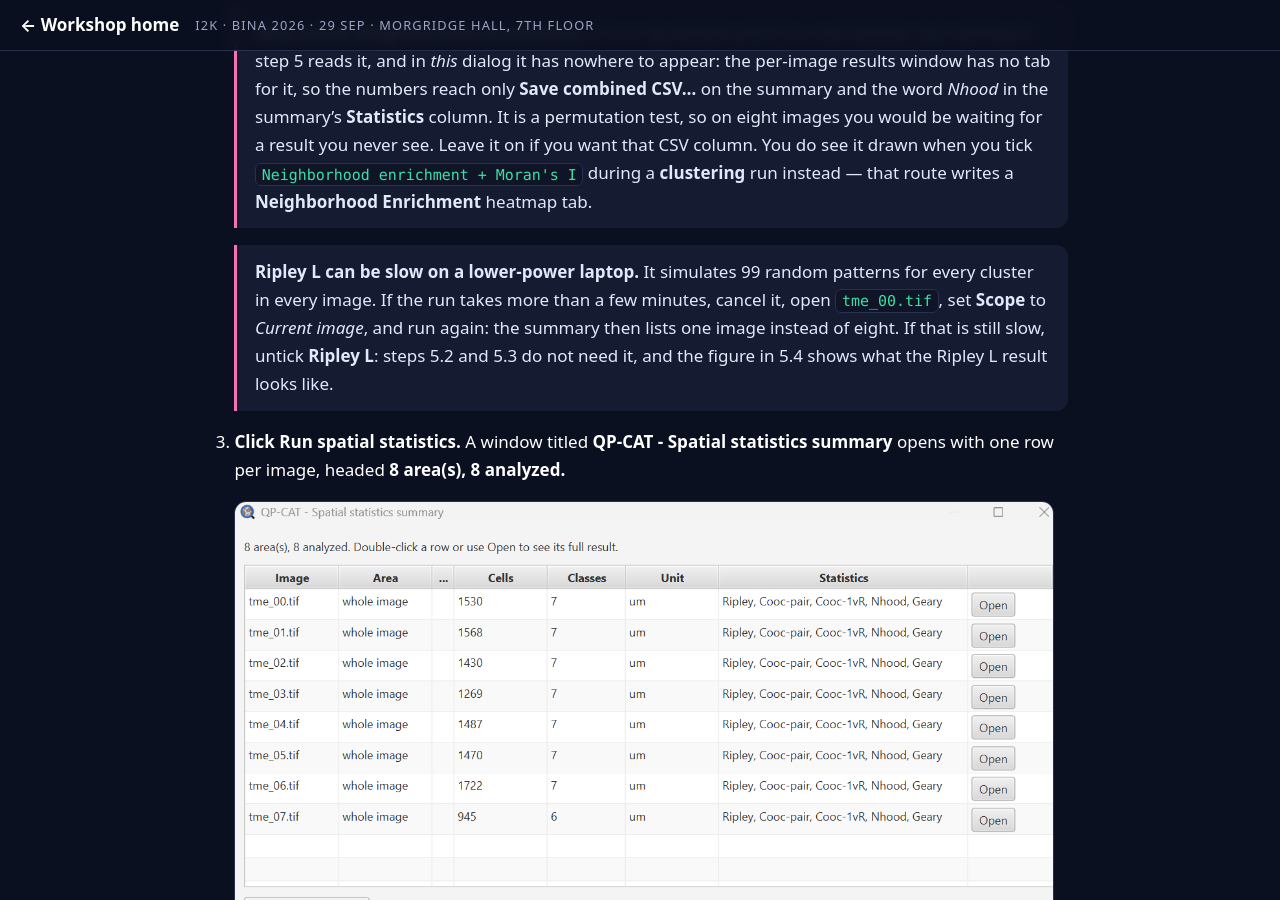
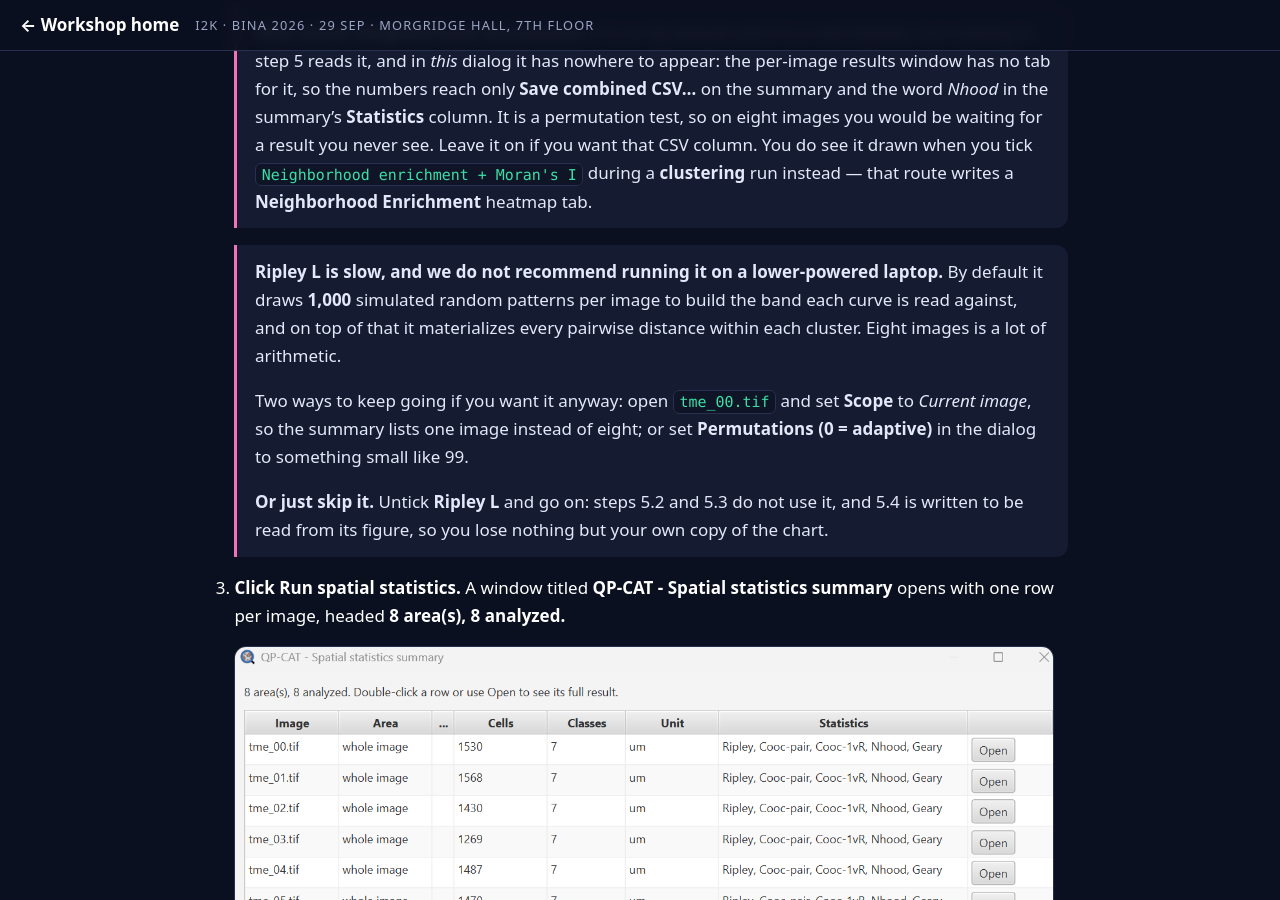
Before and after one commit to MichaelSNelson/BINA-I2K-2026-QuPath-Extensions, a Jekyll site: the page built from docs/03-qp-cat-cell-analysis-tools.md, in a window 1280 px wide and 900 px high, scrolled down 15162 px. Built offline with Jekyll 4.4.1, drawn with Linux system fonts in a browser that asks for light colours.

Commit message:
5.1: recommend against Ripley L on a lower-powered laptop, with the real number
Reworded from "can be slow" to a recommendation not to run it there, and
corrected two measurable claims while in the sentence.

"99 random patterns" was wrong: the Permutations spinner defaults to the
preference, which defaults to 0 = adaptive, and adaptive_permutations
returns 1000 below 50k cells -- these images are ~1,530 each. The warning
understated the cost by more than tenfold, which is the one thing it
existed to convey.

"for every cluster" was also wrong: squidpy draws the envelope once per
call, n_simulations times total (_ripley.py:153-157), not per cluster. The
per-cluster cost is the pairwise distances, which is a separate thing and
is now named separately.

Kept both escape routes and added the Permutations spinner as a third, and
made explicit that 5.4 is readable from its figure, so skipping costs
nothing but your own copy of the chart.

https://claude.ai/code/session_01TZFXuLKiz1DgbomrTgfDTw

```diff
--- a/docs/03-qp-cat-cell-analysis-tools.md
+++ b/docs/03-qp-cat-cell-analysis-tools.md
@@ -657,11 +657,18 @@ on the **Marker Fingerprints** tab.
    > `Neighborhood enrichment + Moran's I` during a **clustering** run instead — that route
    > writes a **Neighborhood Enrichment** heatmap tab.
 
-   > **Ripley L can be slow on a lower-power laptop.** It simulates 99 random patterns for
-   > every cluster in every image. If the run takes more than a few minutes, cancel it, open
-   > `tme_00.tif`, set **Scope** to *Current image*, and run again: the summary then lists one
-   > image instead of eight. If that is still slow, untick **Ripley L**: steps 5.2 and 5.3 do not
-   > need it, and the figure in 5.4 shows what the Ripley L result looks like.
+   > **Ripley L is slow, and we do not recommend running it on a lower-powered laptop.** By
+   > default it draws **1,000** simulated random patterns per image to build the band each
+   > curve is read against, and on top of that it materializes every pairwise distance within
+   > each cluster. Eight images is a lot of arithmetic.
+   >
+   > Two ways to keep going if you want it anyway: open `tme_00.tif` and set **Scope** to
+   > *Current image*, so the summary lists one image instead of eight; or set
+   > **Permutations (0 = adaptive)** in the dialog to something small like 99.
+   >
+   > **Or just skip it.** Untick **Ripley L** and go on: steps 5.2 and 5.3 do not use it, and
+   > 5.4 is written to be read from its figure, so you lose nothing but your own copy of the
+   > chart.
 
 3. **Click Run spatial statistics.** A window titled **QP-CAT - Spatial statistics summary**
    opens with one row per image, headed **8 area(s), 8 analyzed.**
```
